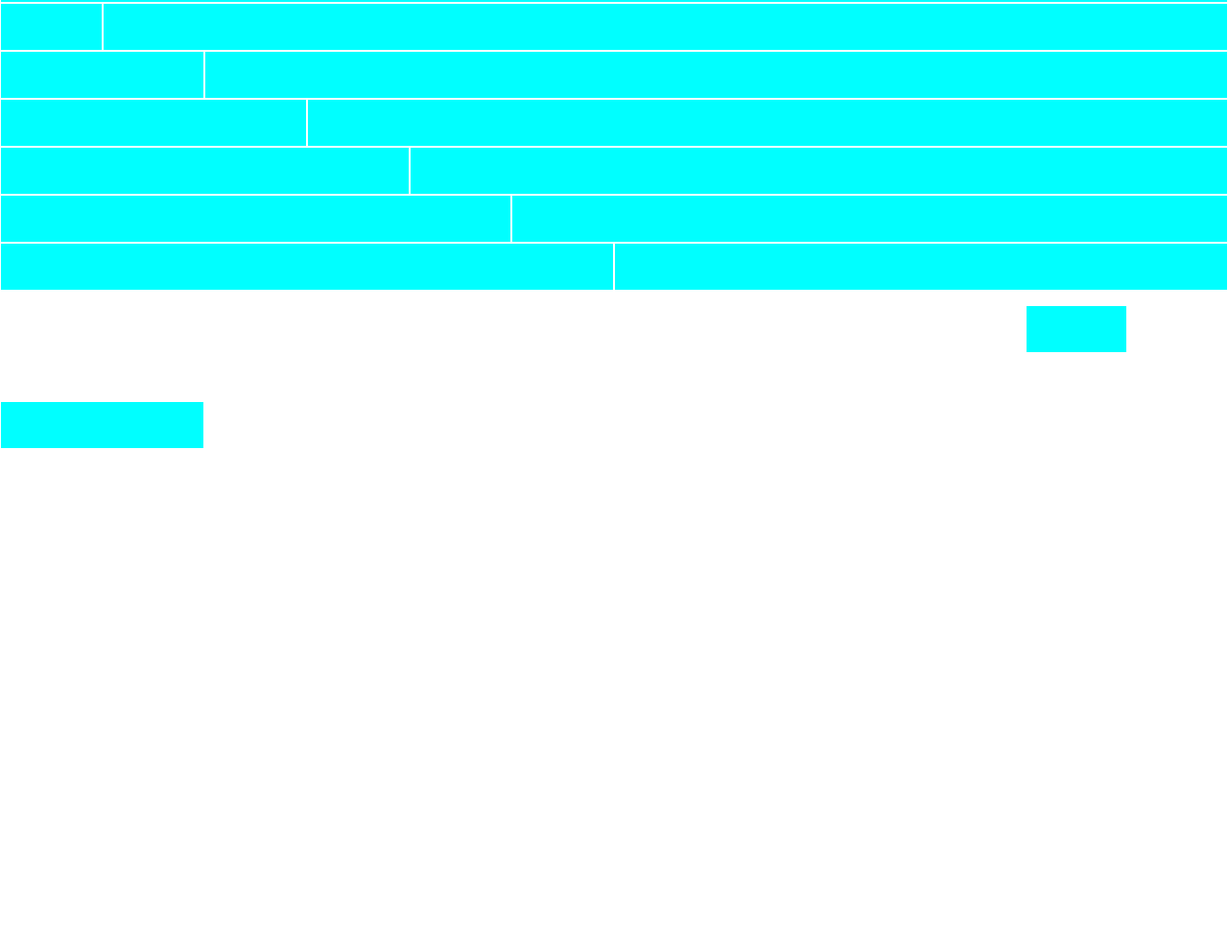
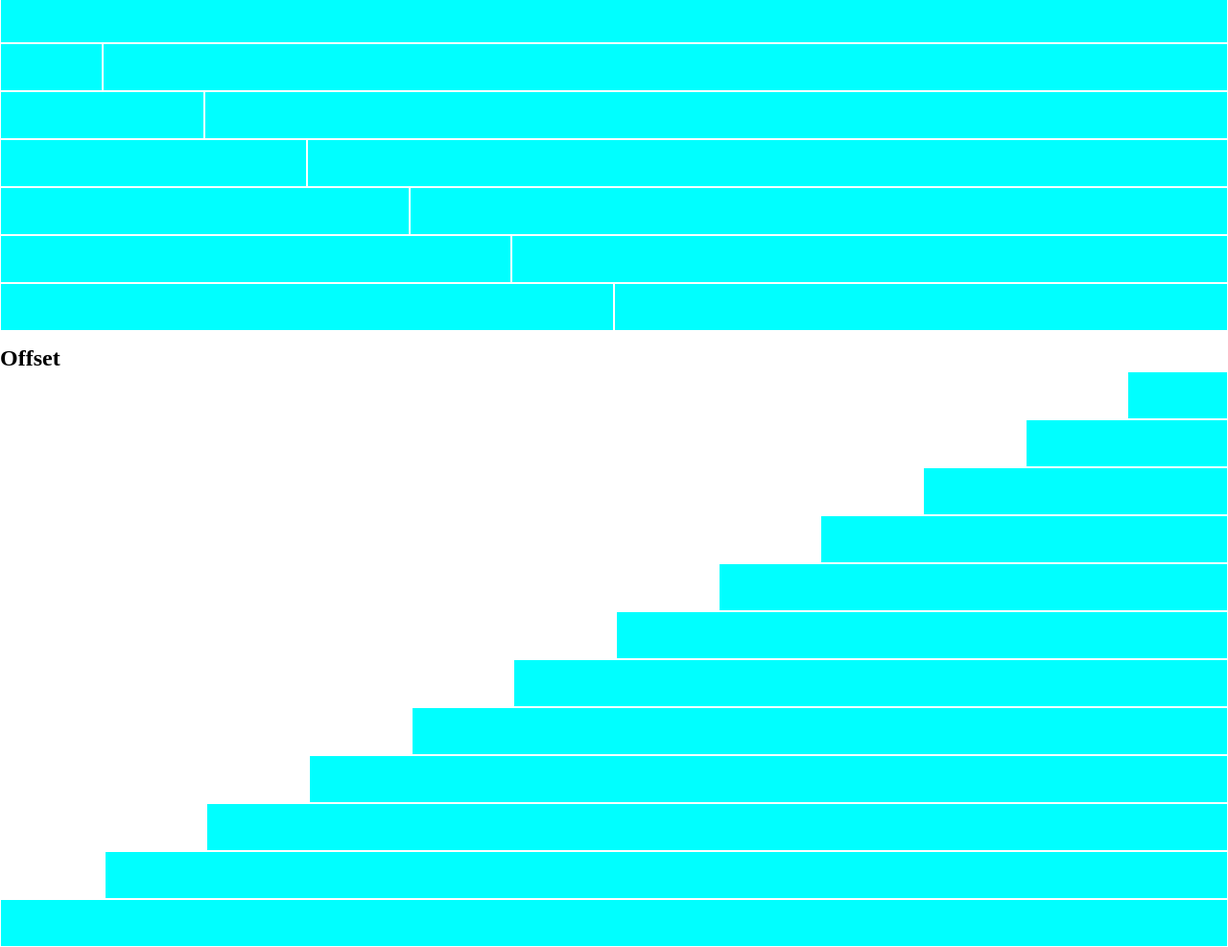
Before and after one commit to Dome1992/html-css-12bool, a plain HTML site: page index.html in a window 1280 px wide. Shown: the part 364-1351 px from the top of the page at 96% size. Before the commit the page ends 832 px from the top, so only its background shows below. Drawn offline with Linux system fonts and the light colour scheme.

Commit message:
esercizio svolto

```diff
--- a/12bool.css
+++ b/12bool.css
@@ -24,7 +24,11 @@
 }
 
 /* regole colone */
-
+.col {
+    flex-grow: 1;
+    flex-basis: 0;
+    max-height: 100%;
+}
 
 .col-1{
     flex-basis: calc((100% / 12) * 1);
--- a/index.html
+++ b/index.html
@@ -8,7 +8,8 @@
     <title>Document</title>
 </head>
 <body>
-
+    <section>
+        <h1>Esercizio per casa</h1>
         <div class="container-fluid">
 
             <div class="row">
@@ -62,6 +63,8 @@
             </div>
 
         </div>
+    </section>
+
 
     <section>
         <div class="container-fluid">
@@ -103,16 +106,66 @@
     </section>
 
     <section>
-
+        <h1>Offset</h1>
         <div class="container-fluid">
-            <div class="row">
-                <div class="col-offset-10"></div>
+            <div class="row1">
+                <div class="col-offset-11"></div>
                 <div class="col-1"></div>
             </div>
 
-            <div class="row">
+            <div class="row1">
                 <div class="col-offset-10"></div>
                 <div class="col-2"></div>
+            </div>
+
+            <div class="row1">
+                <div class="col-offset-9"></div>
+                <div class="col-3"></div>
+            </div>
+
+            <div class="row1">
+                <div class="col-offset-8"></div>
+                <div class="col-4"></div>
+            </div>
+
+            <div class="row1">
+                <div class="col-offset-7"></div>
+                <div class="col-5"></div>
+            </div>
+
+            <div class="row1">
+                <div class="col-offset-6"></div>
+                <div class="col-6"></div>
+            </div>
+
+            <div class="row1">
+                <div class="col-offset-5"></div>
+                <div class="col-7"></div>
+            </div>
+
+            <div class="row1">
+                <div class="col-offset-4"></div>
+                <div class="col-8"></div>
+            </div>
+
+            <div class="row1">
+                <div class="col-offset-3"></div>
+                <div class="col-9"></div>
+            </div>
+
+            <div class="row1">
+                <div class="col-offset-2"></div>
+                <div class="col-10"></div>
+            </div>
+
+            <div class="row1">
+                <div class="col-offset-1"></div>
+                <div class="col-11"></div>
+            </div>
+
+            <div class="row1">
+
+                <div class="col-12"></div>
             </div>
         </div>
 
--- a/style.css
+++ b/style.css
@@ -10,7 +10,11 @@
     border: solid 1px white;
     min-height: 50px;
 }
+.row1{
+    display: flex;
+    flex-direction: row;
 
+}
 .nested{
     background-color: chartreuse;
     min-height: 30px;
```
Lines whose indentation alone changed are shown as unchanged.
